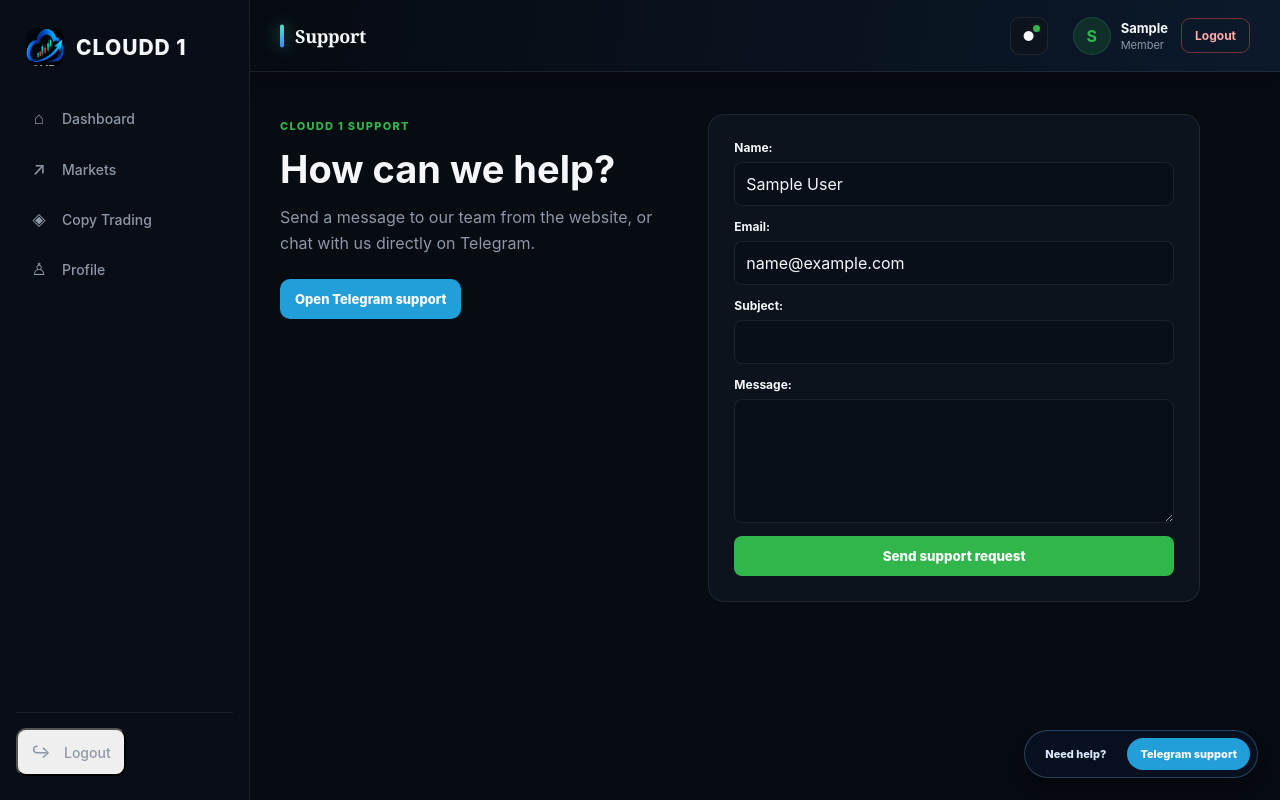
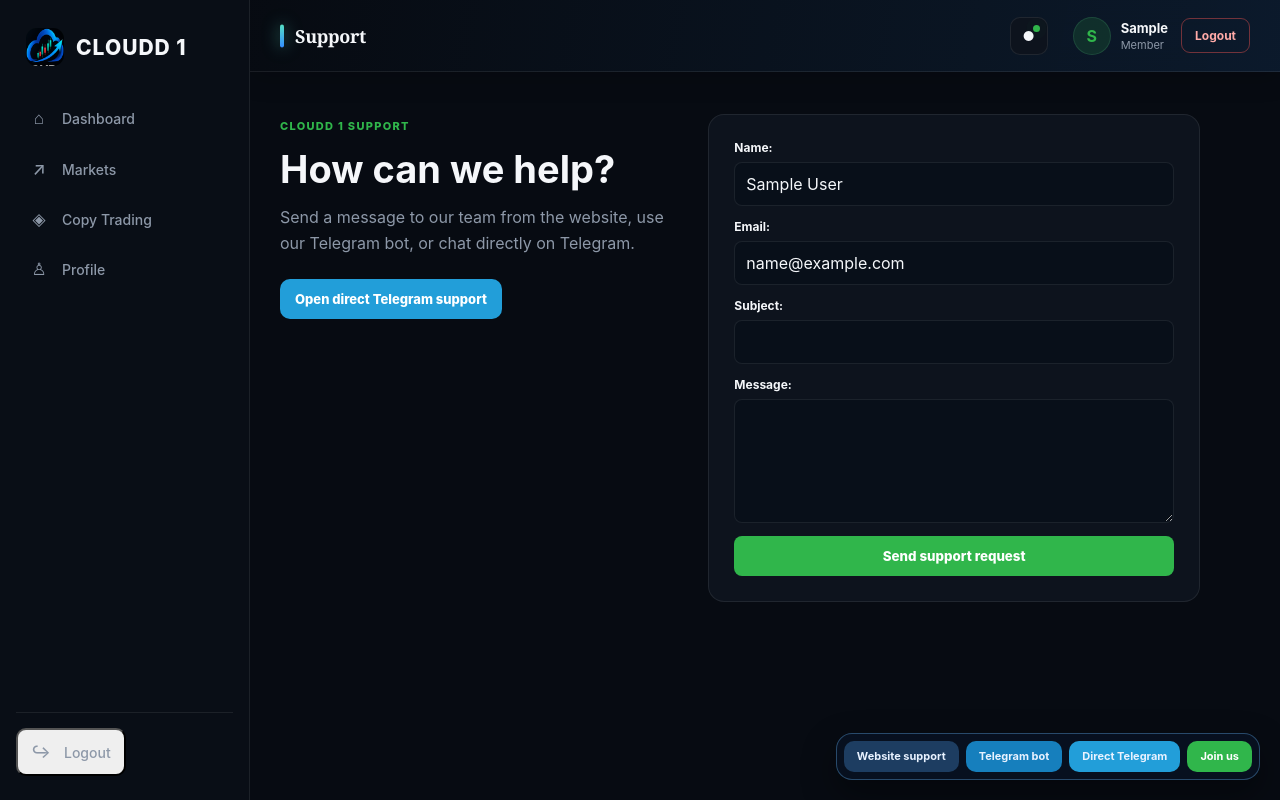
Before and after one commit to bkaroki45-cpu/korex, a Django app: page /support/ in a window 1280 px wide. Run offline with Django 5.2, Linux system fonts and the light colour scheme; the visitor is signed in with stand-in values (Sample User, id 1).

Commit message:
Add floating support and join links

```diff
--- a/accounts/templates/accounts/auth_base.html
+++ b/accounts/templates/accounts/auth_base.html
@@ -1,2 +1,2 @@
 {% load static %}
-<!doctype html><html lang="en"><head><meta charset="utf-8"><meta name="viewport" content="width=device-width, initial-scale=1"><title>{% block title %}CLOUDD 1{% endblock %}</title><link rel="icon" type="image/png" href="{% static 'images/cloudd1-mark.png' %}"><link rel="stylesheet" href="{% static 'accounts/css/auth.css' %}"><link rel="stylesheet" href="{% static 'accounts/css/brand-logo.css' %}"></head><body><main class="auth-shell"><section class="auth-card"><a class="brand" href="{% url 'login' %}"><img src="{% static 'images/cloudd1-mark.png' %}" alt="CLOUDD 1 logo">CLOUDD 1</a>{% block auth_content %}{% endblock %}</section></main></body></html>
+<!doctype html><html lang="en"><head><meta charset="utf-8"><meta name="viewport" content="width=device-width, initial-scale=1"><title>{% block title %}CLOUDD 1{% endblock %}</title><link rel="icon" type="image/png" href="{% static 'images/cloudd1-mark.png' %}"><link rel="stylesheet" href="{% static 'accounts/css/auth.css' %}"><link rel="stylesheet" href="{% static 'accounts/css/brand-logo.css' %}"><link rel="stylesheet" href="{% static 'css/floating-dock.css' %}"></head><body><main class="auth-shell"><section class="auth-card"><a class="brand" href="{% url 'login' %}"><img src="{% static 'images/cloudd1-mark.png' %}" alt="CLOUDD 1 logo">CLOUDD 1</a>{% block auth_content %}{% endblock %}</section></main><nav class="floating-dock" aria-label="Quick support and membership links"><a href="{% url 'support:request' %}" class="dock-web">Website support</a><a href="https://t.me/CLOUDD1BOT" target="_blank" rel="noopener" class="dock-bot">Telegram bot</a><a href="https://t.me/+254785905899" target="_blank" rel="noopener" class="dock-direct">Direct Telegram</a><a href="{% url 'signup' %}" class="dock-join">Join us</a></nav></body></html>
--- a/core/templates/base.html
+++ b/core/templates/base.html
@@ -9,6 +9,7 @@
     <link rel="stylesheet" href="{% static 'css/base.css' %}">
     <link rel="stylesheet" href="{% static 'css/mobile-nav.css' %}">
     <link rel="stylesheet" href="{% static 'css/logout.css' %}">
+    <link rel="stylesheet" href="{% static 'css/floating-dock.css' %}">
     {% block extra_css %}{% endblock %}
 </head>
 <body>
@@ -37,7 +38,7 @@
             </section>
         </main>
     </div>
-    <div class="support-float" aria-label="Support options"><a href="{% url 'support:request' %}" class="support-float-form">Need help?</a><a href="https://t.me/cloudddone" target="_blank" rel="noopener" class="support-float-telegram">Telegram support</a></div>
+    <nav class="floating-dock" aria-label="Quick support and membership links"><a href="{% url 'support:request' %}" class="dock-web">Website support</a><a href="https://t.me/CLOUDD1BOT" target="_blank" rel="noopener" class="dock-bot">Telegram bot</a><a href="https://t.me/+254785905899" target="_blank" rel="noopener" class="dock-direct">Direct Telegram</a><a href="{% url 'signup' %}" class="dock-join">Join us</a></nav>
     <script src="{% static 'js/base.js' %}"></script>
     {% block extra_js %}{% endblock %}
 </body>
--- a/core/templates/core/home.html
+++ b/core/templates/core/home.html
@@ -19,6 +19,7 @@
     <link rel="stylesheet" href="{% static 'core/css/home.css' %}">
     <link rel="stylesheet" href="{% static 'core/css/brand-logo.css' %}">
     <link rel="stylesheet" href="{% static 'core/css/home-buttons.css' %}">
+    <link rel="stylesheet" href="{% static 'css/floating-dock.css' %}">
     <script type="application/ld+json">{"@context":"https://schema.org","@type":"Organization","name":"CLOUDD 1","url":"https://cloudd1.com/","logo":"https://cloudd1.com/static/images/cloudd1-mark.png"}</script>
 </head>
 <body>
@@ -59,7 +60,7 @@
         <section class="steps" id="how-it-works"><div><span class="eyebrow">Copy trading, made clear</span><h2>Ready to follow<br>your next signal?</h2><p>Set up your profile, review the signal details, then decide which ideas fit your own plan. Markets carry risk; outcomes are never guaranteed.</p><a class="button" href="{% url 'signup' %}">Create your account <b>→</b></a></div><ol><li><b>01</b><div><h3>Create your account</h3><p>Join with your email and securely set up your profile.</p></div></li><li><b>02</b><div><h3>Review a copy signal</h3><p>Read the pair, entry, target, and signal window before you participate.</p></div></li><li><b>03</b><div><h3>Track what you follow</h3><p>Keep a clear history of your signal choices and activity in CLOUDD 1.</p></div></li></ol></section>
     </main>
     <footer><a class="home-brand" href="{% url 'home' %}"><img src="{% static 'images/cloudd1-mark.png' %}" alt="CLOUDD 1 logo"> CLOUDD 1</a><p>Signal-led copy trading for a more focused routine.</p><div><a href="{% url 'login' %}">Log in</a><a href="{% url 'signup' %}">Create account</a></div></footer>
-    <div class="home-support"><a href="{% url 'support:request' %}">Need help?</a><a href="https://t.me/cloudddone" target="_blank" rel="noopener">Telegram support</a></div>
+    <nav class="floating-dock" aria-label="Quick support and membership links"><a href="{% url 'support:request' %}" class="dock-web">Website support</a><a href="https://t.me/CLOUDD1BOT" target="_blank" rel="noopener" class="dock-bot">Telegram bot</a><a href="https://t.me/+254785905899" target="_blank" rel="noopener" class="dock-direct">Direct Telegram</a><a href="{% url 'signup' %}" class="dock-join">Join us</a></nav>
     <script src="{% static 'core/js/home.js' %}"></script>
 </body>
 </html>
--- /dev/null
+++ b/static/css/floating-dock.css
@@ -0,0 +1,4 @@
+.floating-dock{position:fixed;right:20px;bottom:20px;z-index:1000;display:flex;flex-wrap:wrap;justify-content:flex-end;gap:7px;max-width:min(620px,calc(100vw - 32px));padding:7px;border:1px solid rgba(104,185,255,.34);border-radius:16px;background:rgba(8,18,32,.94);box-shadow:0 14px 34px rgba(0,0,0,.38);backdrop-filter:blur(12px)}
+.floating-dock a{display:inline-flex;align-items:center;justify-content:center;padding:10px 13px;border-radius:10px;color:#e8f2ff;font:700 11px/1 Inter,Arial,sans-serif;white-space:nowrap;transition:transform .18s ease,filter .18s ease}.floating-dock a:hover{transform:translateY(-2px);filter:brightness(1.12)}
+.floating-dock .dock-web{background:#1d3d61}.floating-dock .dock-bot{background:#167fbd}.floating-dock .dock-direct{background:#229ed9}.floating-dock .dock-join{background:#30b64b;color:#fff}
+@media(max-width:600px){.floating-dock{right:10px;bottom:10px;gap:5px;padding:5px}.floating-dock a{padding:8px 9px;font-size:10px}}
--- a/support/templates/support/request.html
+++ b/support/templates/support/request.html
@@ -2,5 +2,5 @@
 {% block title %}Support — CLOUDD 1{% endblock %}
 {% block page_title %}Support{% endblock %}
 {% block content %}
-<section class="support-page"><div><span class="support-kicker">CLOUDD 1 SUPPORT</span><h1>How can we help?</h1><p>Send a message to our team from the website, or chat with us directly on Telegram.</p><a class="telegram-link" href="https://t.me/cloudddone" target="_blank" rel="noopener">Open Telegram support</a></div><form method="post" class="support-form">{% csrf_token %}{{ form.as_p }}<button type="submit">Send support request</button></form></section>
+<section class="support-page"><div><span class="support-kicker">CLOUDD 1 SUPPORT</span><h1>How can we help?</h1><p>Send a message to our team from the website, use our Telegram bot, or chat directly on Telegram.</p><a class="telegram-link" href="https://t.me/+254785905899" target="_blank" rel="noopener">Open direct Telegram support</a></div><form method="post" class="support-form">{% csrf_token %}{{ form.as_p }}<button type="submit">Send support request</button></form></section>
 {% endblock %}
```
